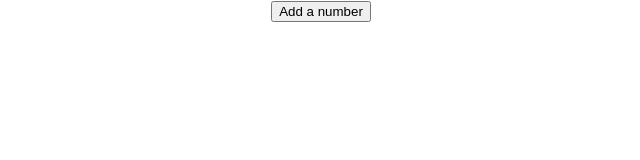
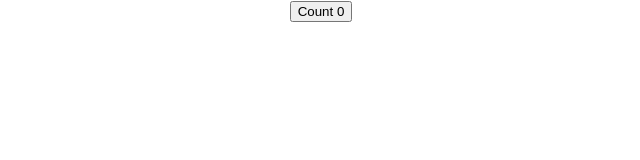
Before and after one commit to sanjaydambal/codeevolution, a React (Create React App) app: page / in a window 1280 px wide. Shown: the top 160 px of the page, without its empty margins (319-959 px from the left). Built offline with nearby package versions, Linux system fonts and the light colour scheme.

Commit message:
useEffect

```diff
--- a/src/App.js
+++ b/src/App.js
@@ -4,6 +4,7 @@
 // import ClassCounter from './Components/ClassCounter';
 import HookCounter from './Components/HookCounter';
 import HookCounterTwo from './Components/HookCounterTwo';
+import HookUseEffect from './Components/HookUseEffect';
 import ObjectHook from './Components/ObjectHook';
 // import Myform from './Components/Myform';
 // import PostForm from './Components/PostForm';
@@ -19,7 +20,8 @@
      {/* <HookCounter/> */}
      {/* <HookCounterTwo/> */}
      {/* <ObjectHook/> */}
-     <ArrayHook/>
+     {/* <ArrayHook/> */}
+     <HookUseEffect/>
     </div>
   );
 }
--- /dev/null
+++ b/src/Components/HookUseEffect.js
@@ -0,0 +1,18 @@
+import React, { useEffect, useState } from 'react'
+
+function HookUseEffect() {
+    const [count,setCount] = useState(0)
+    useEffect(() => {
+        document.title = `You clicked ${count} times`
+    })
+
+
+    return (
+        <div>
+
+    <button onClick={() => setCount(prevCount =>prevCount+1)}>Count {count}</button>
+        </div>
+      )
+    }
+
+export default HookUseEffect
```
